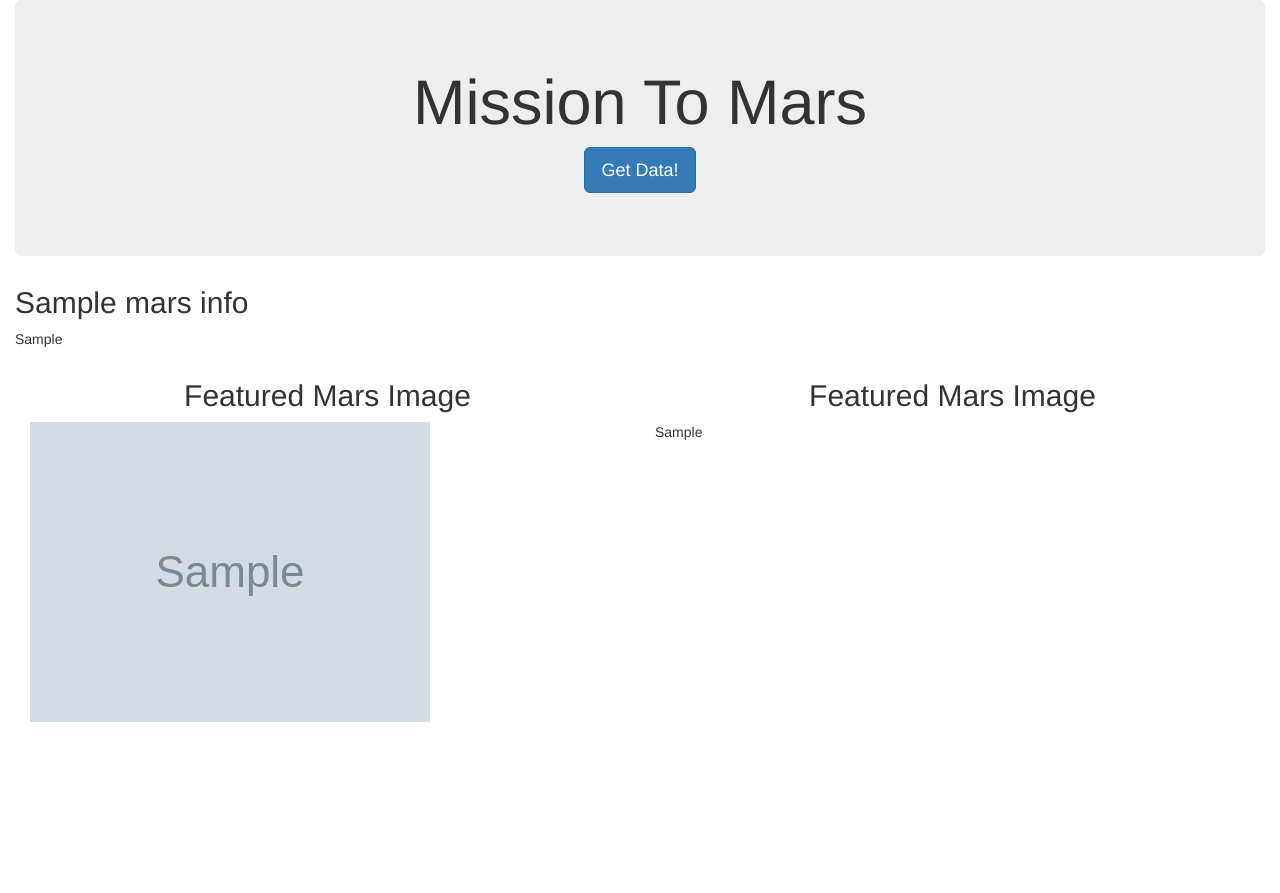
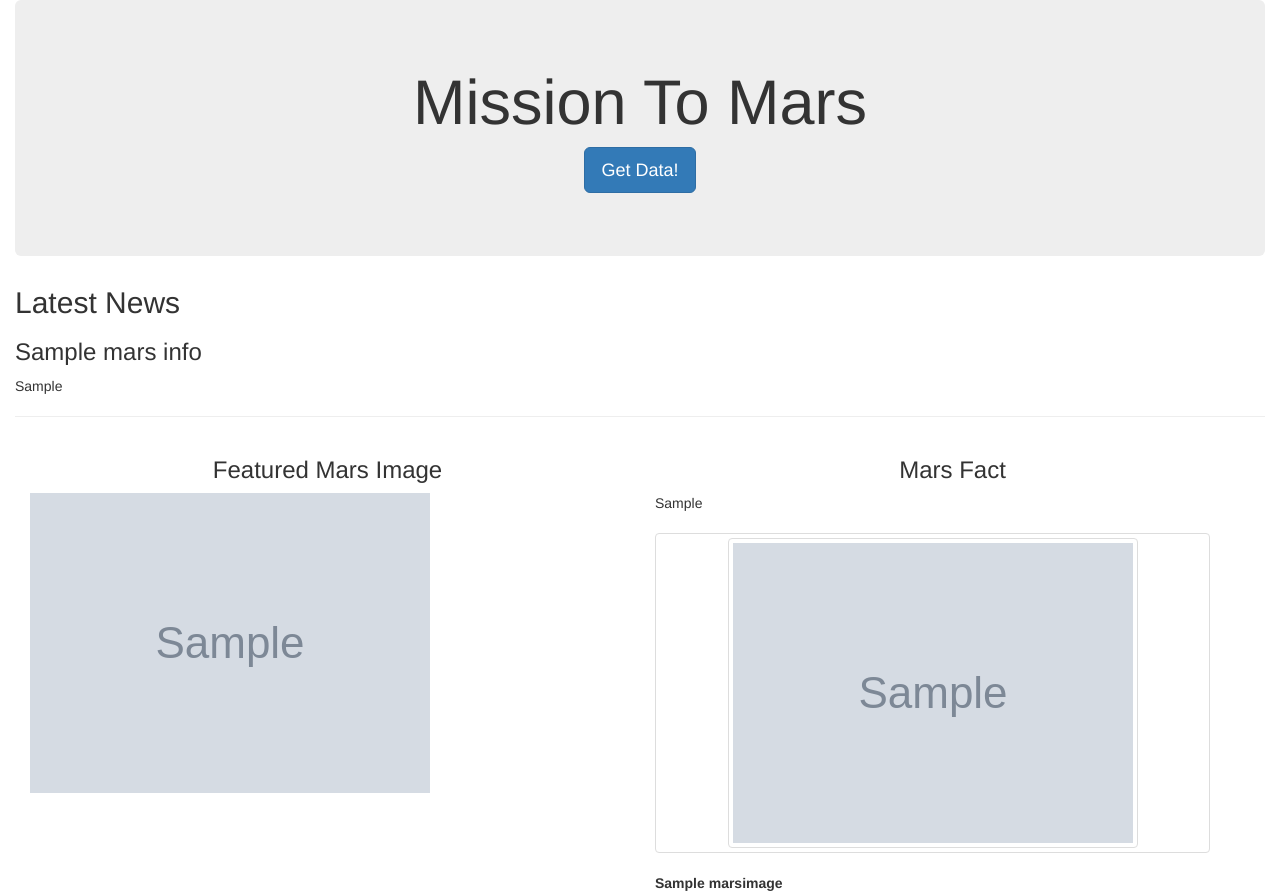
Before and after one commit to mregpala/web-scraping-challenge, a Flask app: page / in a window 1280 px wide. Before the commit the page ends 722 px from the top, so only its background shows below. Run offline with Flask 2, Linux system fonts and the light colour scheme; grey boxes marked "Sample" are stand-in pictures; a database or web service that is not in the repository returns one stand-in record (values such as "Sample title"); parts of the project's set-up code (start-up, migrations or seed data) failed here and were passed over; some libraries are stand-ins or nearby versions.

Commit message:
final development push

```diff
--- a/scrape_mars.py
+++ b/scrape_mars.py
@@ -49,7 +49,7 @@ def scrape():
     browser.click_link_by_href(large_image_html)
     bs = BeautifulSoup(browser.html,'html.parser')
     results = bs.find("div",class_= "BaseImagePlaceholder")
-    featured_image_url = results.img['src']
+    featured_image_url = results.img['data-src']
 
     #Scrape HTML Tables Mars Stats with Pandas
 
@@ -61,7 +61,7 @@ def scrape():
 
     mars_facts_df.set_axis(cols,axis="columns",inplace=True)
     mars_facts_df.set_index(["Stats","Values"],inplace=True)
-    mars_facts_html_table = mars_facts_df.to_html()
+    mars_facts_html_table = mars_facts_df.to_html(classes=["table","table-striped"])
 
     mars_facts_html_table = mars_facts_html_table.replace('\n', '')
     browser.visit(mars_hemisphers_url)
@@ -88,7 +88,5 @@ def scrape():
         "MarsFactHtml":mars_facts_html_table,
         "HemispherImageUrlList":hemi_image_url_list
     }
-
+    browser.quit()
     return final_dict
-
-retval = scrape()
--- a/templates/index.html
+++ b/templates/index.html
@@ -15,22 +15,37 @@
       <h1>Mission To Mars</h1>
       <p><a class="btn btn-primary btn-lg" href="/scrape" role="button">Get Data!</a></p>
     </div>
-    <h2>
+    <h2> Latest News</h2>
+    <h3>
       {{mars_info.LatestNewsTitle}}
-    </h2>
+    </h3>
     <p>{{mars_info.LatestNewsParagraph}}</p>
+    <hr>
     <div class="col-sm-6 center-block">
-      <h2 class="text-center">Featured Mars Image</h2>
+      <h3 class="text-center">Featured Mars Image</h3>
       <img src="{{mars_info.FeatureImageUrl}}" alt="Mars Featured">
     </div>
     <div class="col-sm-6 center-block">
-      <h2 class="text-center">Featured Mars Image</h2>
+      <h3  class="text-center">Mars Fact</h3>
       <div class="table table-striped">
         {{mars_info.MarsFactHtml|safe}}
       </div>
     </div>
+    <div class="container">
+     <div class="row">
+      {% for  marsimage in mars_info.HemispherImageUrlList %}
+        <div class="col-12 col-sm-6 col-md col-lg">
+            <figure>
+                <div class="thumbnail">
+                  <img class="img-thumbnail" src={{ marsimage.img_url }} alt="..." >
+                </div>
+                <figcaption class="figc" style="font-weight:bold";>{{ marsimage.title }}</figcaption>
+            </figure>
+        </div>
+      {% endfor %}
+   </div>
   </div>
-  </div>
+ </div>
 </body>
 
 </html>
```
Also changed, not shown: 1 other file.
